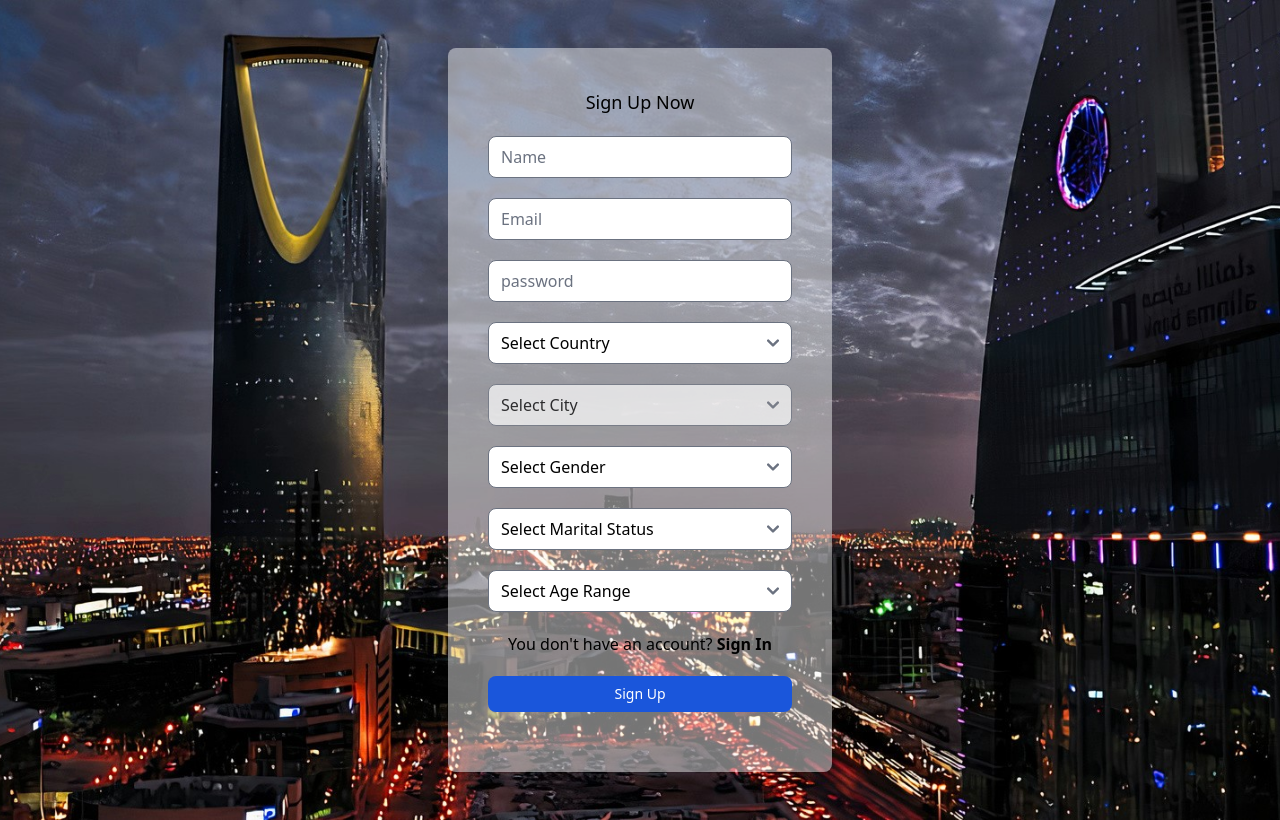
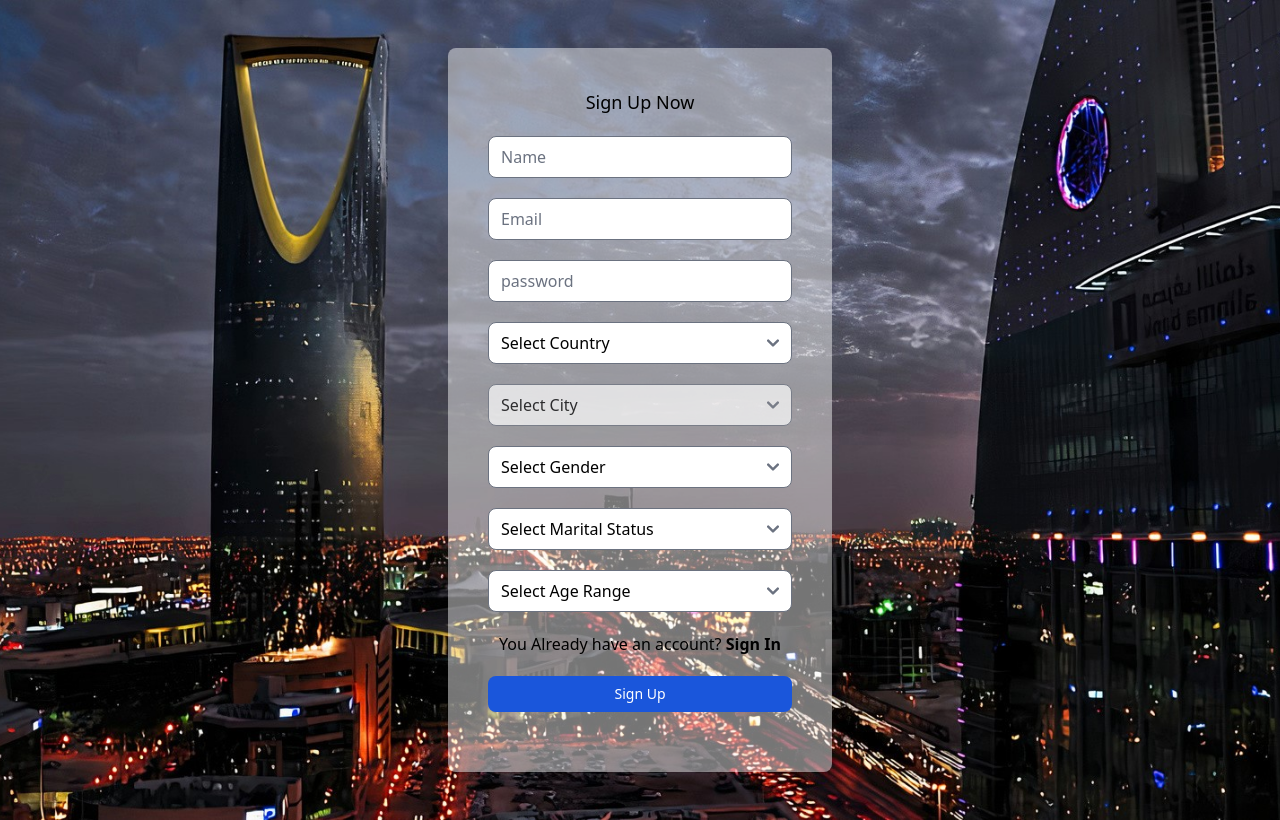
Before and after one commit to TasAlluhimi/Expo-2030, a React (Vite) app in the folder Expo 2030/: page /SignUp in a window 1280 px wide. Built offline with nearby package versions, Linux system fonts and the light colour scheme.

Commit message:
small edits :c

```diff
--- a/Expo 2030/src/Pages/SignUp.jsx
+++ b/Expo 2030/src/Pages/SignUp.jsx
@@ -177,7 +177,7 @@ function SignUp() {
         <option value='50+'>50+</option>
       </select>
 
-      <p className='mt-5 text-center'>You don't have an account? <Link className='font-bold' to='/SignIn'>Sign In</Link></p>
+      <p className='mt-5 text-center'>You Already have an account? <Link className='font-bold' to='/SignIn'>Sign In</Link></p>
 
 
       {validationError && (
--- a/Expo 2030/src/components/NavBar.jsx
+++ b/Expo 2030/src/components/NavBar.jsx
@@ -94,7 +94,7 @@ function NavBar() {
                   className="text-white bg-blue-700 focus:ring-4 focus:outline-none focus:ring-blue-300 font-medium rounded-lg text-sm px-4 py-2 text-center transition-transform transform-gpu hover:scale-105 dark:bg-blue-600 hover:bg-blue-800 dark:hover:bg-blue-700 dark:focus:ring-blue-800"
                   type="button" onClick={()=>{{navigate('/SignUp')}}}
                 >
-                  Log In
+                  Sign Up
                 </button>
             )}
 
```
